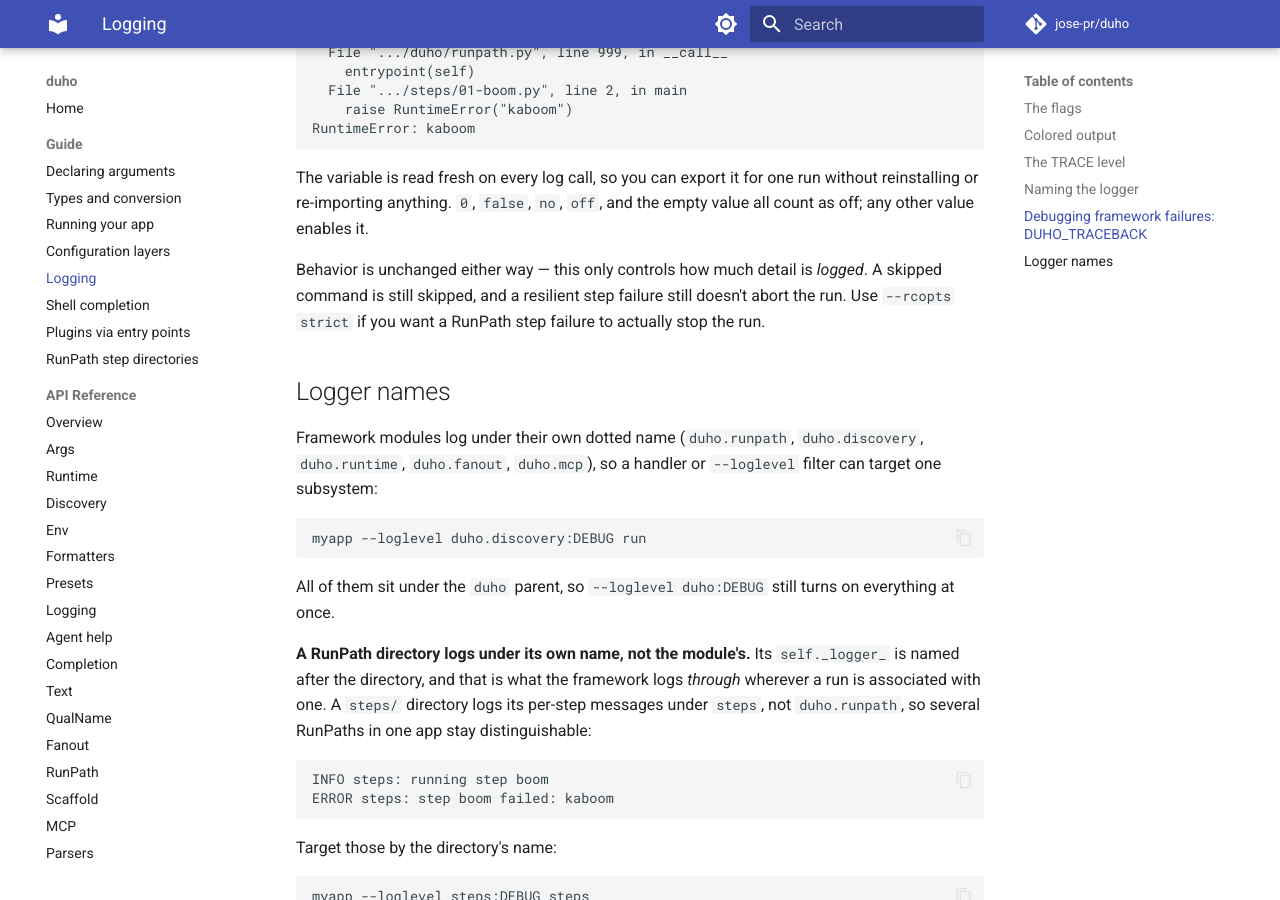
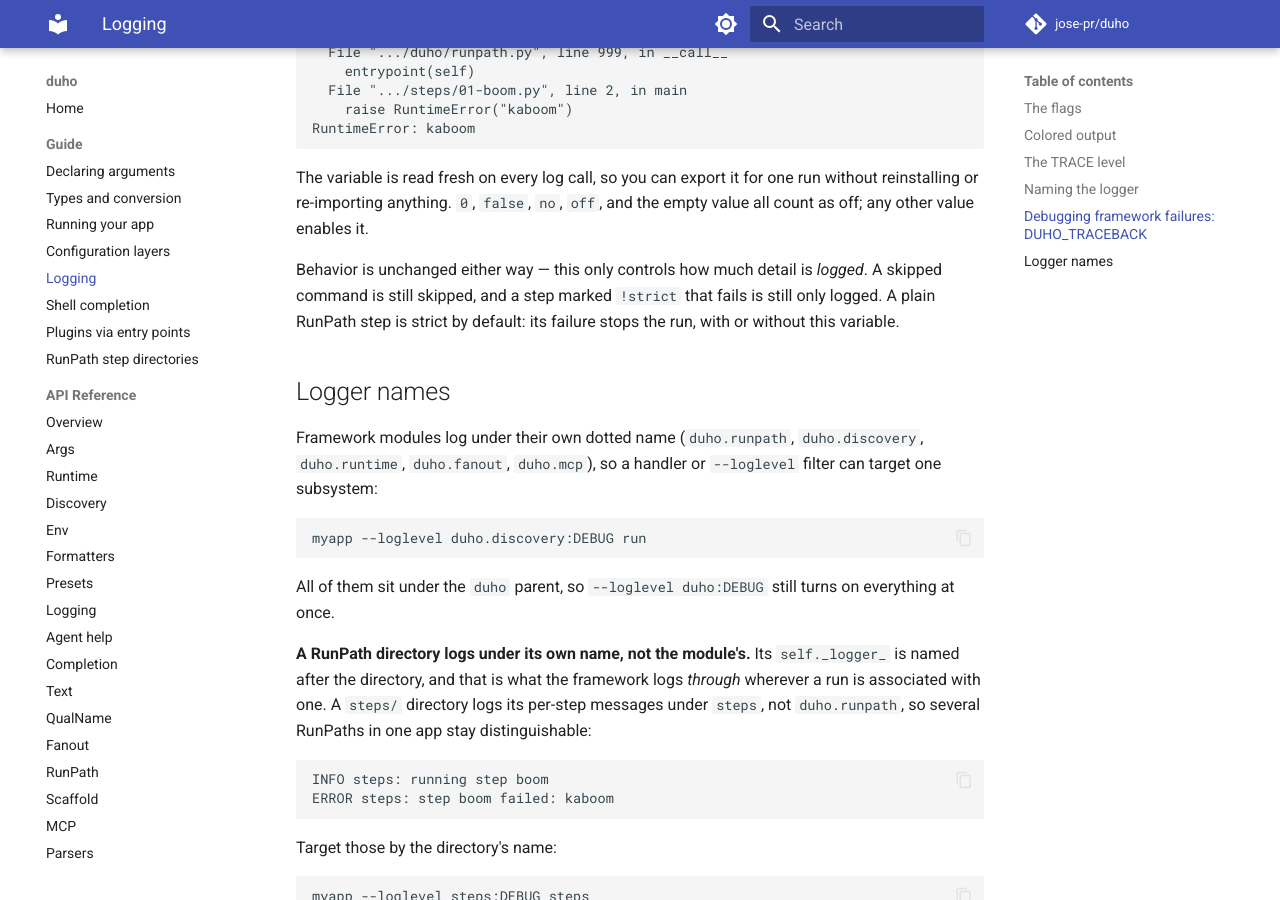
Before and after one commit to jose-pr/duho, an MkDocs documentation site: the page built from docs/guide/logging.md, in a window 1280 px wide and 900 px high, scrolled down 2711 px. Built offline with MkDocs 1.6.1 and Material for MkDocs 9.7.7, drawn with Linux system fonts in a browser that asks for light colours; comment, search, counter and statistics services are not loaded.

Commit message:
docs: a RunPath step is strict by default; !strict makes it resilient

```diff
--- a/docs/guide/logging.md
+++ b/docs/guide/logging.md
@@ -136,9 +136,9 @@ without reinstalling or re-importing anything. `0`, `false`, `no`, `off`, and th
 empty value all count as off; any other value enables it.
 
 Behavior is unchanged either way — this only controls how much detail is
-*logged*. A skipped command is still skipped, and a resilient step failure still
-doesn't abort the run. Use `--rcopts strict` if you want a RunPath step failure
-to actually stop the run.
+*logged*. A skipped command is still skipped, and a step marked `!strict` that
+fails is still only logged. A plain RunPath step is strict by default: its failure
+stops the run, with or without this variable.
 
 ## Logger names
 
```
Also changed, not shown: README.md (+20 -18 lines).
